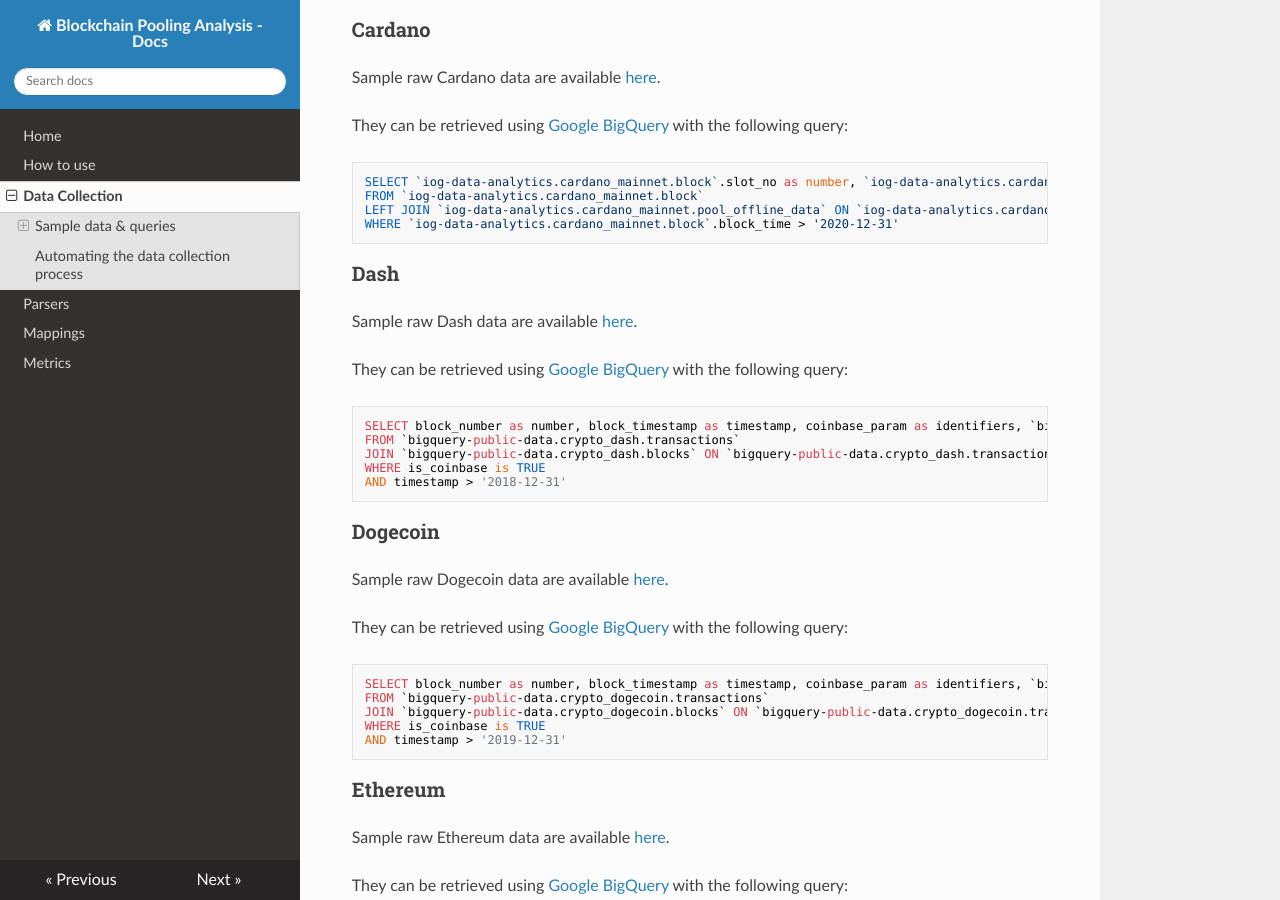
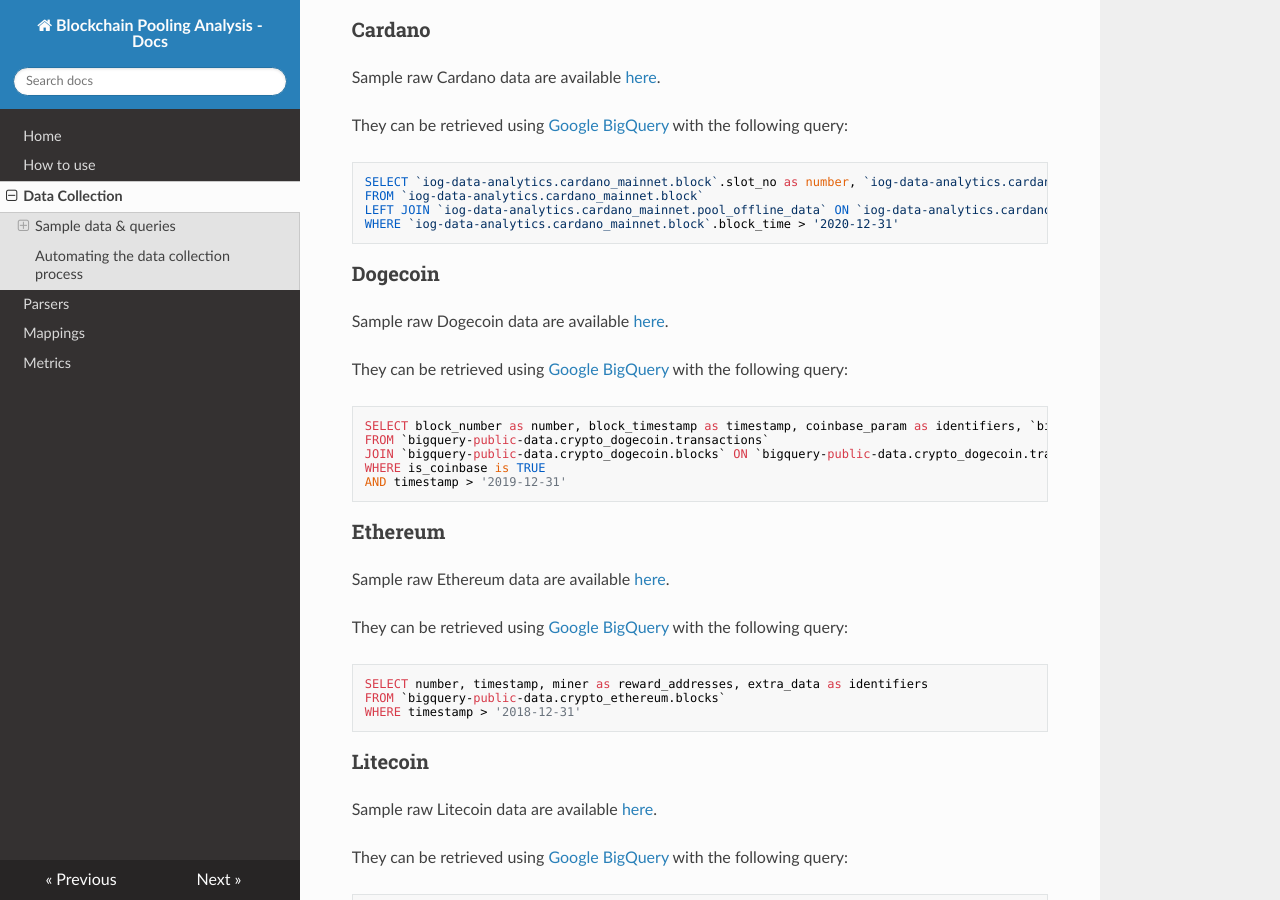
Before and after one commit to Blockchain-Technology-Lab/consensus-decentralization, an MkDocs documentation site: the page built from docs/data.md, in a window 1280 px wide and 900 px high, scrolled down 836 px. Built offline with MkDocs 1.6.1, drawn with Linux system fonts in a browser that asks for light colours; nearby versions of some CDN libraries.

Commit message:
Remove Dash support

````diff
--- a/docs/data.md
+++ b/docs/data.md
@@ -49,21 +49,6 @@ SELECT `iog-data-analytics.cardano_mainnet.block`.slot_no as number, `iog-data-a
 FROM `iog-data-analytics.cardano_mainnet.block`
 LEFT JOIN `iog-data-analytics.cardano_mainnet.pool_offline_data` ON `iog-data-analytics.cardano_mainnet.block`.pool_hash = `iog-data-analytics.cardano_mainnet.pool_offline_data`.pool_hash
 WHERE `iog-data-analytics.cardano_mainnet.block`.block_time > '2020-12-31'
-```
-
-### Dash
-
-Sample raw Dash data are available
-[here](https://drive.google.com/file/d/1DkjAZ7hq45zIan278NA6KVv3B45OG9GU/view?usp=sharing).
-
-They can be retrieved using [Google BigQuery](https://console.cloud.google.com/bigquery) with the following query:
-
-```
-SELECT block_number as number, block_timestamp as timestamp, coinbase_param as identifiers, `bigquery-public-data.crypto_dash.transactions`.outputs
-FROM `bigquery-public-data.crypto_dash.transactions`
-JOIN `bigquery-public-data.crypto_dash.blocks` ON `bigquery-public-data.crypto_dash.transactions`.block_number = `bigquery-public-data.crypto_dash.blocks`.number
-WHERE is_coinbase is TRUE
-AND timestamp > '2018-12-31'
 ```
 
 ### Dogecoin
````
Also changed, not shown: README.md (+0 -1 lines), docs/index.md (+0 -1 lines), docs/parsers.md (+3 -3 lines), queries.yaml (+0 -7 lines), 4 other files.
